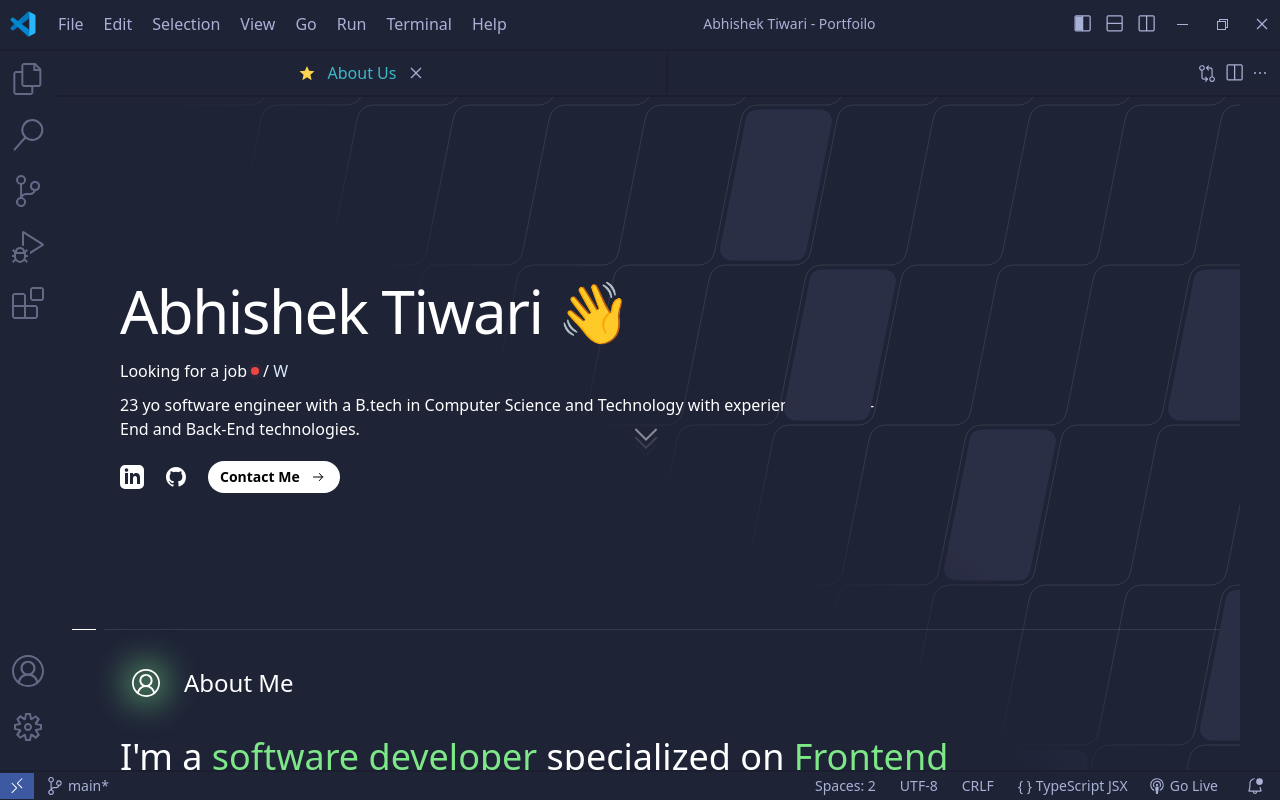
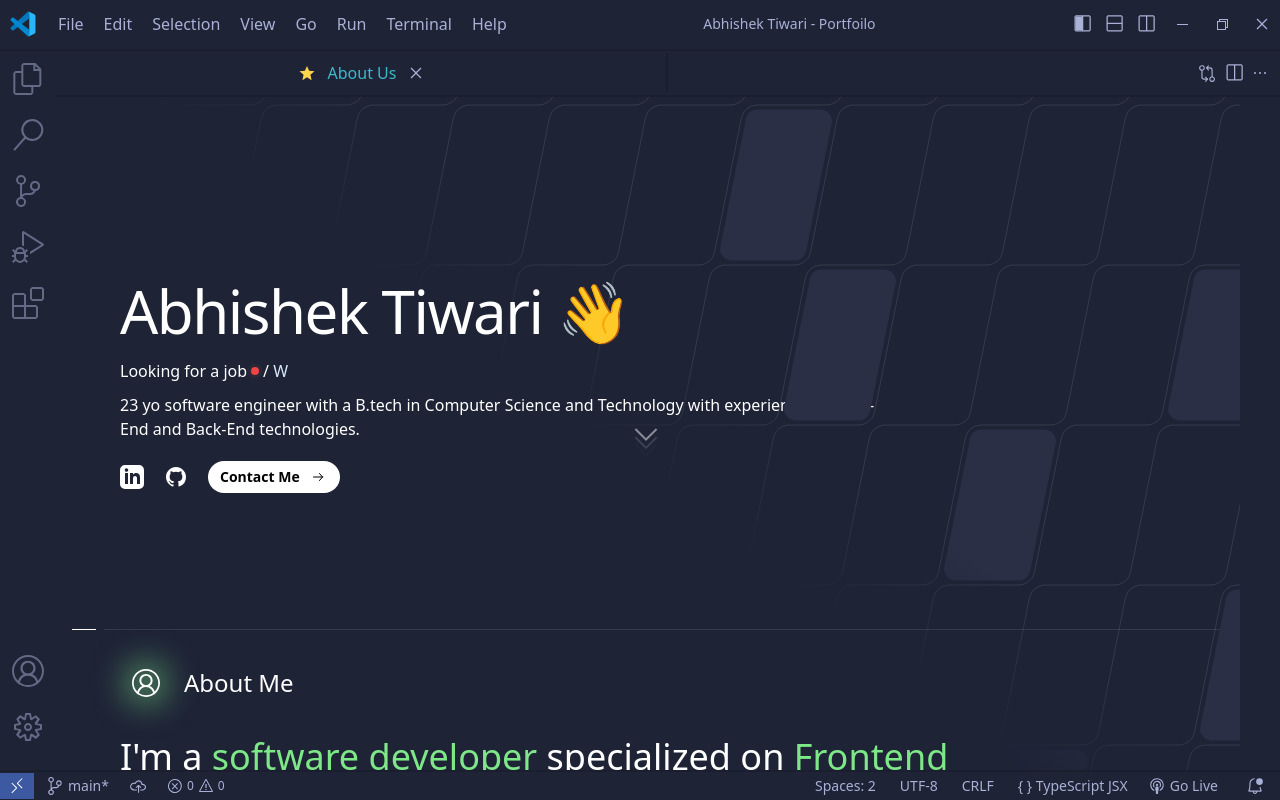
Before and after one commit to abhishekjmd/portfolio-freelance-web, a React (Vite) app: page / in a window 1280 px wide. Built offline with nearby package versions, Linux system fonts and the light colour scheme.

Commit message:
Add left icons on footer for desktop screens

```diff
--- a/src/components/footer.tsx
+++ b/src/components/footer.tsx
@@ -3,6 +3,9 @@ import RadioTower from "../icons/radio-tower";
 import Remote from "../icons/remote";
 import SourceControl from "../icons/source-control";
 import Bell from "../icons/bell";
+import CloudUpload from "../icons/cloud-upload";
+import Info from "../icons/info";
+import Warning from "../icons/warning";
 
 const Footer = () => {
   return (
@@ -14,6 +17,19 @@ const Footer = () => {
         <div className="flex justify-center items-center p-1 px-2 hover:bg-[#282e44]">
           <SourceControl height={18} width={18} />
           <span className="ml-1">main*</span>
+        </div>
+        <div className="hidden lg:block mx-2 mr-4">
+          <CloudUpload />
+        </div>
+        <div className="hidden  lg:flex gap-1">
+          <div className="flex justify-center text-xs">
+            <Info />
+            <span className="ml-1">0</span>
+          </div>
+          <div className="flex justify-center text-xs">
+            <Warning />
+            <span className="ml-1">0</span>
+          </div>
         </div>
       </div>
       <div className="flex px-2 justify-center items-center gap-3">
--- /dev/null
+++ b/src/icons/cloud-upload.tsx
@@ -0,0 +1,18 @@
+export default function CloudUpload() {
+  return (
+    <svg
+      xmlns="http://www.w3.org/2000/svg"
+      width="18"
+      height="18"
+      fill="none"
+      viewBox="0 0 18 18"
+    >
+      <path
+        fill="currentColor"
+        fillRule="evenodd"
+        d="M13.451 6.75h.056c.893 0 1.75.356 2.382.989a3.379 3.379 0 010 4.772 3.364 3.364 0 01-2.382.989h-2.245v-1.125h2.245c.596 0 1.167-.237 1.588-.659a2.253 2.253 0 000-3.182 2.243 2.243 0 00-1.588-.659H12.48l-.14-.964a2.801 2.801 0 00-2.39-2.387 2.788 2.788 0 00-2.94 1.663l-.374.858-.91-.213a2.8 2.8 0 00-.637-.082c-.744 0-1.458.296-1.985.824a2.816 2.816 0 000 3.977c.527.528 1.24.824 1.985.824h2.806V13.5H5.088a3.92 3.92 0 01-2.957-1.306 3.94 3.94 0 012.203-6.502 3.92 3.92 0 011.652.045 3.91 3.91 0 016.346-1.215c.605.601.997 1.383 1.119 2.228zm-1.872 4.335l-1.478-1.478v6.115H8.983V9.648l-1.438 1.437-.795-.795 2.415-2.415h.795l2.415 2.415-.796.795z"
+        clipRule="evenodd"
+      ></path>
+    </svg>
+  );
+}
```
